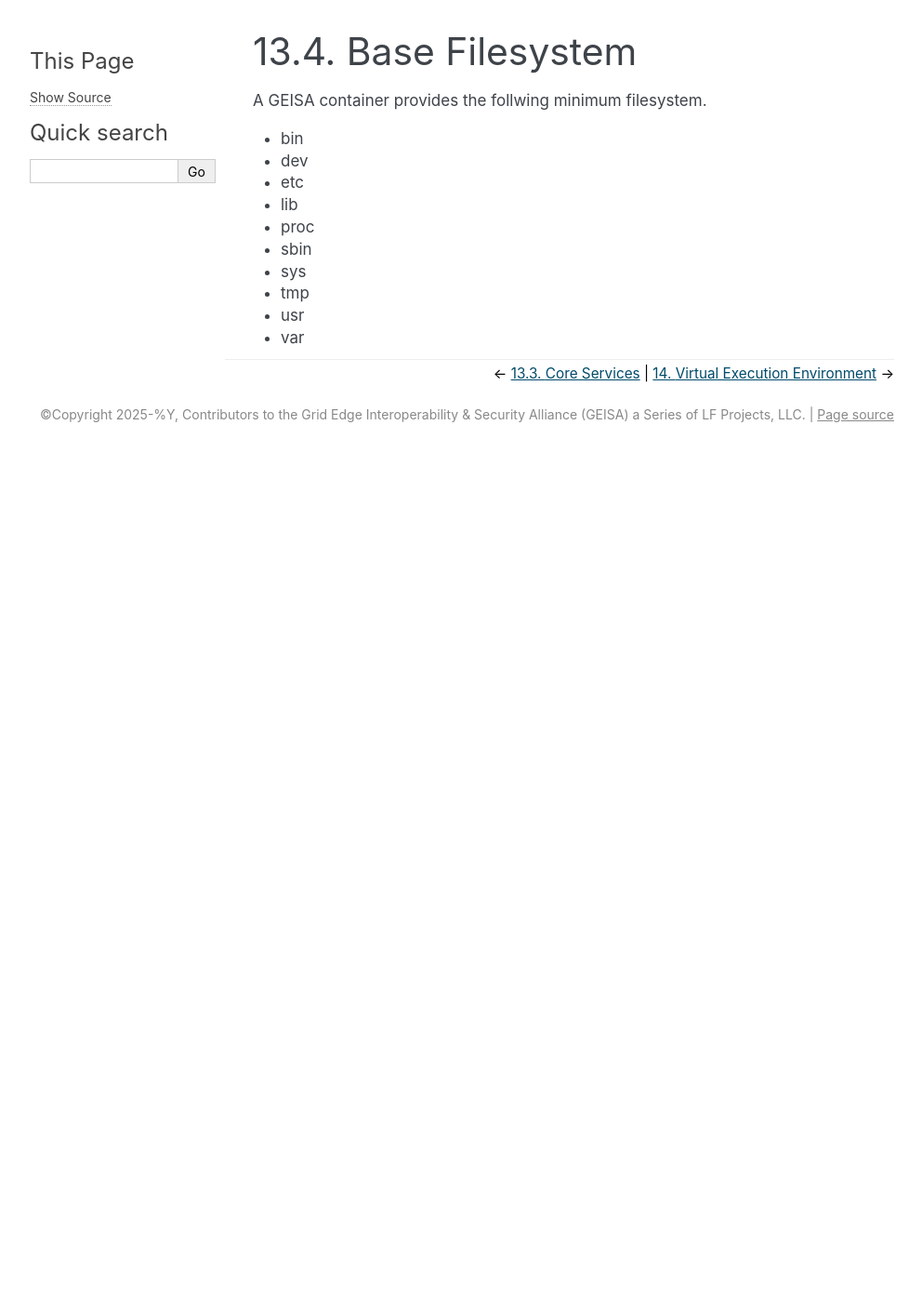
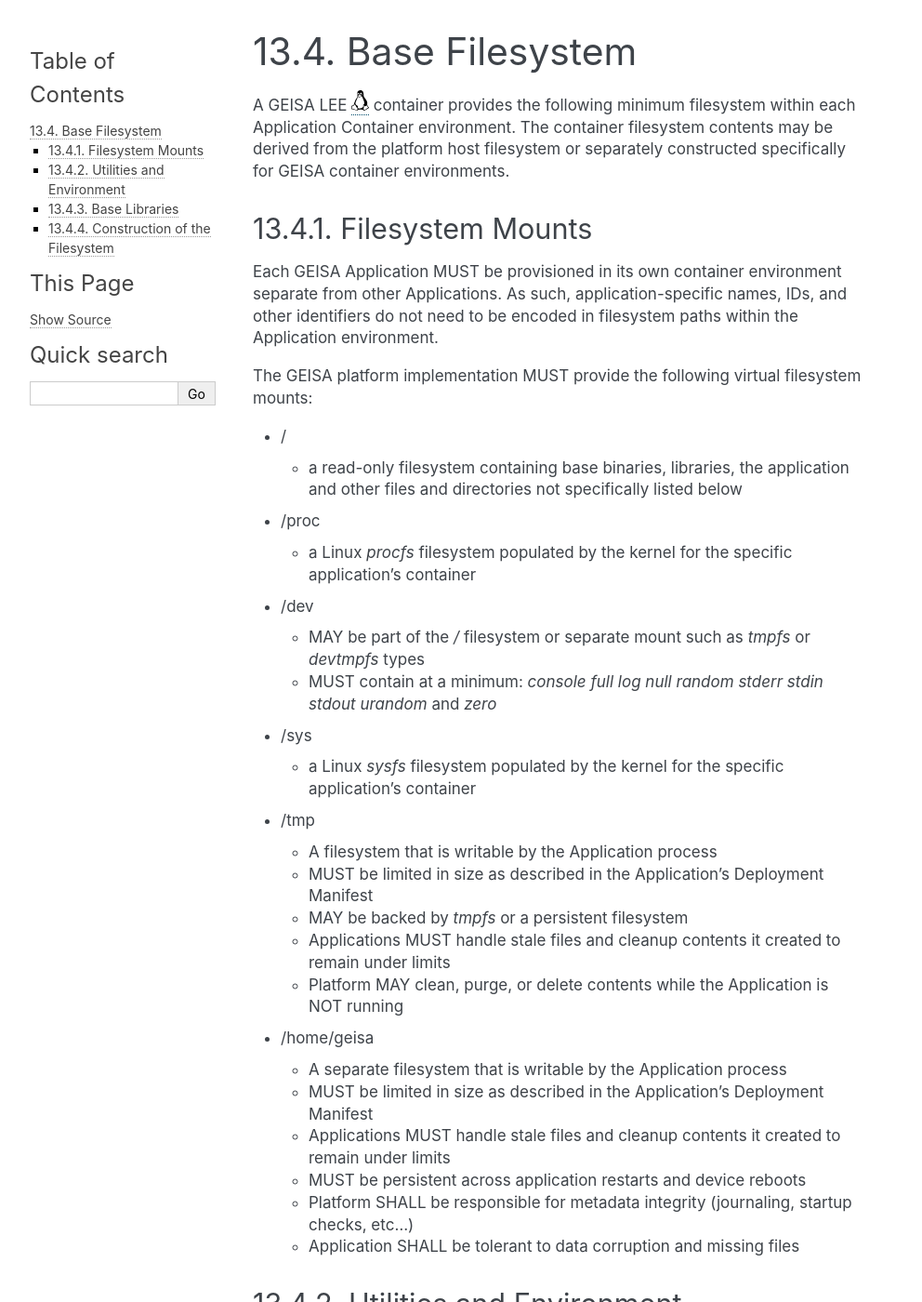
Before and after one commit to geisa/specification, a Sphinx documentation site: the page built from source/lee/file-layout.rst, in a window 1280 px wide and 1400 px high. Shown: the whole window at 93% size, without its empty margins (148-1140 px from the left). Built offline with Sphinx 7.4.7, drawn with Linux system fonts in a browser that asks for light colours; the version number could not be read and is left out; some of the changed text lies outside the part shown.

Commit message:
expand lee file-layout content
Signed-off-by: David Johnson <david.johnson@sense.com>

```diff
--- a/source/lee/file-layout.rst
+++ b/source/lee/file-layout.rst
@@ -1,16 +1,94 @@
 Base Filesystem
 ---------------
 
-A GEISA container provides the follwing minimum filesystem.
+A GEISA LEE |geisa-lee-tux| container provides the following minimum filesystem within each Application Container environment.  The container filesystem contents may be derived from the platform host filesystem or separately constructed specifically for GEISA container environments.
 
+
+Filesystem Mounts
+^^^^^^^^^^^^^^^^^
+
+Each GEISA Application MUST be provisioned in its own container environment separate from other Applications.  As such, application-specific names, IDs, and other identifiers do not need to be encoded in filesystem paths within the Application environment.
+
+The GEISA platform implementation MUST provide the following virtual filesystem mounts:
+
+- /
+
+  - a read-only filesystem containing base binaries, libraries, the application and other files and directories not specifically listed below
+
+- /proc
+
+  - a Linux `procfs` filesystem populated by the kernel for the specific application's container
+
+- /dev
+
+  - MAY be part of the `/` filesystem or separate mount such as `tmpfs` or `devtmpfs` types
+  - MUST contain at a minimum: `console` `full` `log` `null` `random` `stderr` `stdin` `stdout` `urandom` and `zero`
+
+- /sys
+
+  - a Linux `sysfs` filesystem populated by the kernel for the specific application's container
+
+- /tmp
+
+  - A filesystem that is writable by the Application process
+  - MUST be limited in size as described in the Application's Deployment Manifest
+  - MAY be backed by `tmpfs` or a persistent filesystem
+  - Applications MUST handle stale files and cleanup contents it created to remain under limits
+  - Platform MAY clean, purge, or delete contents while the Application is NOT running
+
+- /home/geisa
+
+  - A separate filesystem that is writable by the Application process
+  - MUST be limited in size as described in the Application's Deployment Manifest
+  - Applications MUST handle stale files and cleanup contents it created to remain under limits
+  - MUST be persistent across application restarts and device reboots
+  - Platform SHALL be responsible for metadata integrity (journaling, startup checks, etc...)
+  - Application SHALL be tolerant to data corruption and missing files
+
+Utilities and Environment
+^^^^^^^^^^^^^^^^^^^^^^^^^
+
+A base set of executables typically found in an embedded or minimal container environment MUST be present.
+
+GEISA does not require a specific implementation, however `Busybox <https://busybox.net/>`_ is recommended with default build options.
+
+A skeleton filesystem MUST be populated including typical paths for binaries and libraries:
 
 - bin
 - dev
 - etc
+- home
 - lib
 - proc
 - sbin
 - sys
 - tmp
-- usr
+- usr/bin
+- usr/lib
 - var
+
+The following environment variables MUST be set at a minimum when invoking Applications processes:
+
+- SHELL
+- HOME
+- USER
+- PATH
+
+Base Libraries
+^^^^^^^^^^^^^^
+
+A set of base libraries SHALL be provided in the base filesystem.  See :doc:`base-libraries` for further details.
+
+
+Construction of the Filesystem
+^^^^^^^^^^^^^^^^^^^^^^^^^^^^^^
+
+Each Application container filesystem has different content based on the specific Application.
+
+GEISA recommends implementations construct a container filesystem using Linux `overlayfs` to reduce flash and ram waste containing:
+
+- one or more `lower` directories with the base utilities and libraries common to all Applications
+- a `lower` directory with the Application-specific binaries, libraries, and other files provided by the Application vendor
+- a `lower` or `upper` containing generated files including the Application configuration and :doc:`/api/enumeration`.
+
+|geisa-pyramid|
```
